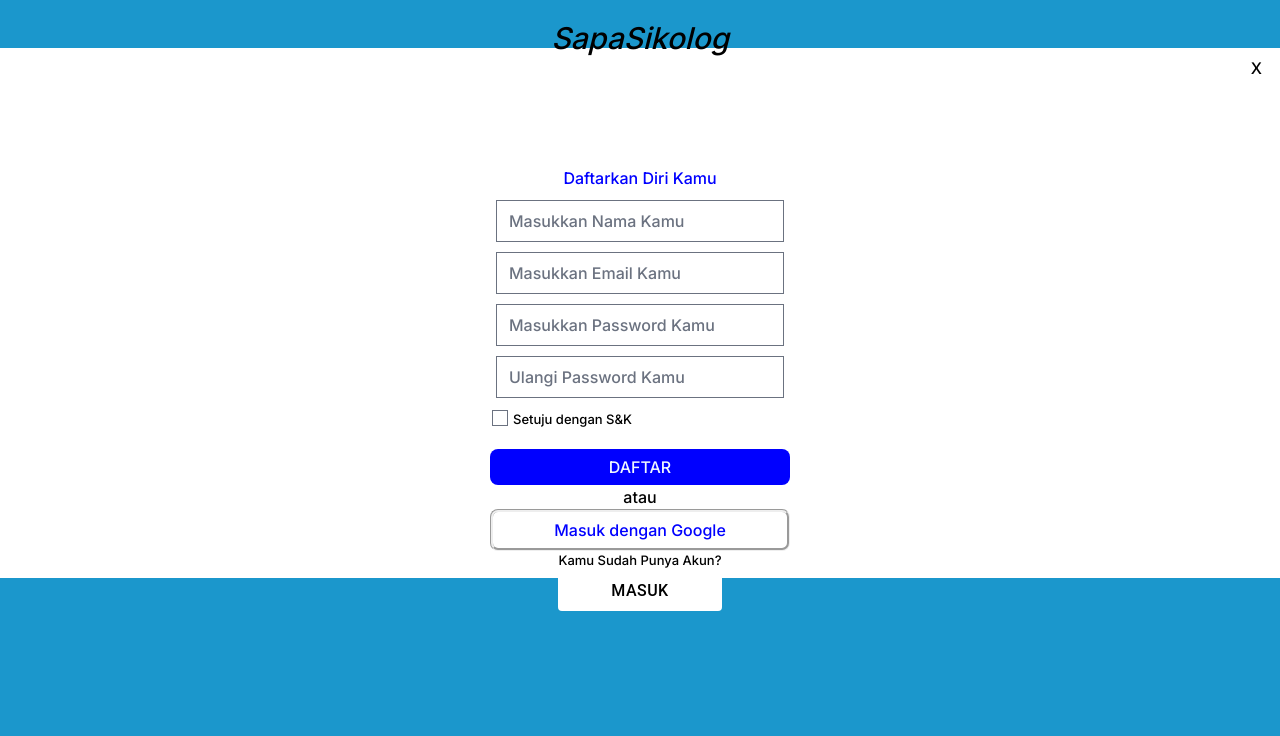
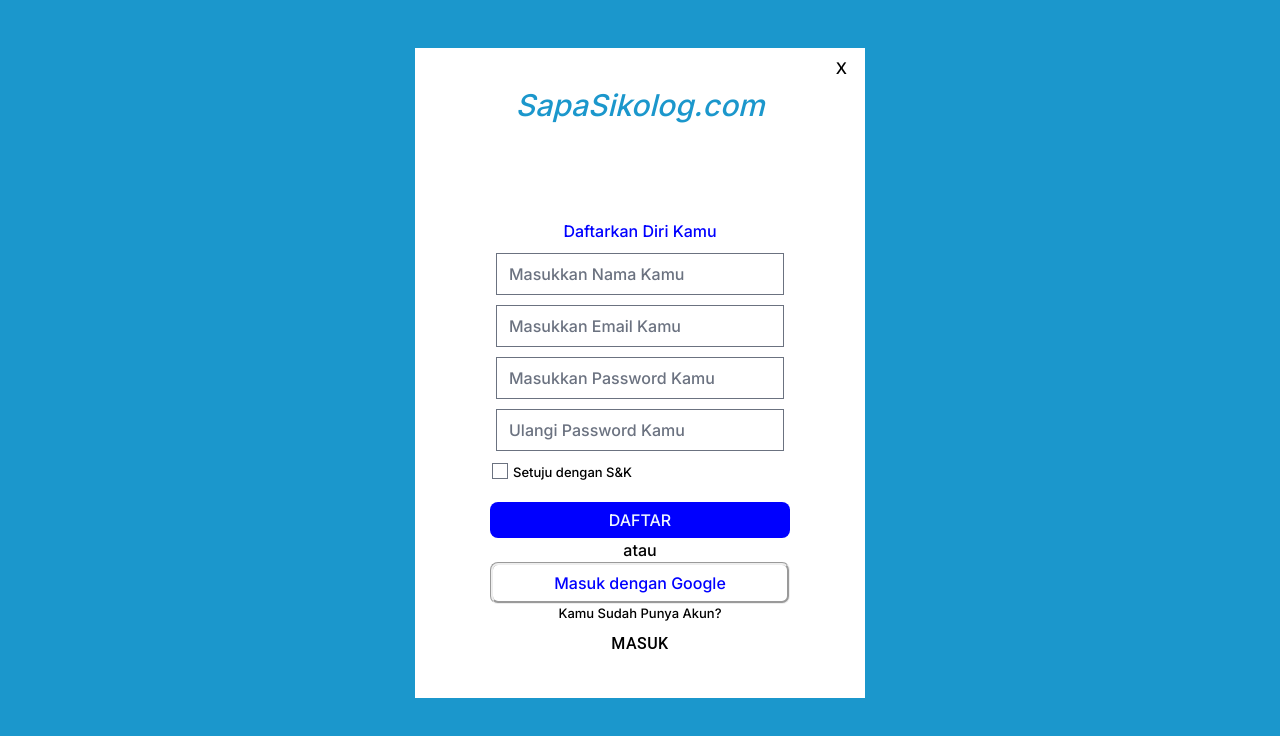
Before and after one commit to tech-4-impact-fe18/final-project-FE, a React (Vite) app: page /register in a window 1280 px wide. Shown: the top 736 px of the page. Built offline with nearby package versions, Linux system fonts and the light colour scheme.

Commit message:
Website DONE. author@diego

```diff
--- a/src/components/FormInput.jsx
+++ b/src/components/FormInput.jsx
@@ -30,13 +30,13 @@
 
   return (
     <main>
-      <form className="container" onSubmit={handleSubmit}>
+      <form className="container" style={{width: "450px"}} onSubmit={handleSubmit}>
         <div className="close" style={{ textDecoration: "none" }}>
           <Link to={"/"}>X</Link>
         </div>
         <div className="head">
-          <h1>
-            <i>SapaSikolog</i>
+          <h1 style={{color : "#1B97CC", fontWeight : "bolder"}}>
+            <i>SapaSikolog.com</i>
           </h1>
         </div>
         <h2 style={{ marginBottom: "5px" }}>Daftarkan Diri Kamu</h2>
--- a/src/pages/Register.css
+++ b/src/pages/Register.css
@@ -11,7 +11,7 @@
 }
 .head {
     font-size: 30px;
-    margin-bottom: 15px;
+    margin-bottom: 1px;
 }
 .close {
     position: absolute;
@@ -22,14 +22,17 @@
 }
 .container {
     position: relative;
-    width: 450px;
-    height: 530px;
+    width: 200px;
+    height: 650px;
     border-color:#1B97CC ;
     display: flex;
     flex-direction: column;
     justify-content: center;
     align-items: center;
     margin-top: 6vh;
+    margin-bottom: 3vh;
+    margin-left: 6vh;
+    margin-right: 6vh;
     background-color: white;
 }
 .cek {
```
